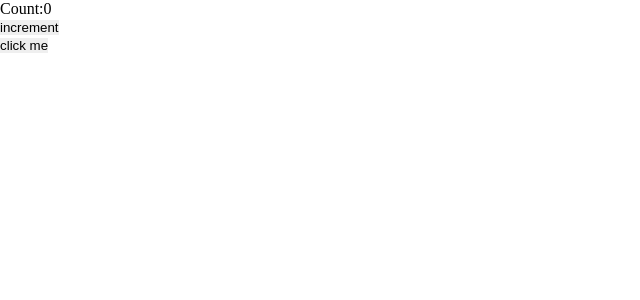
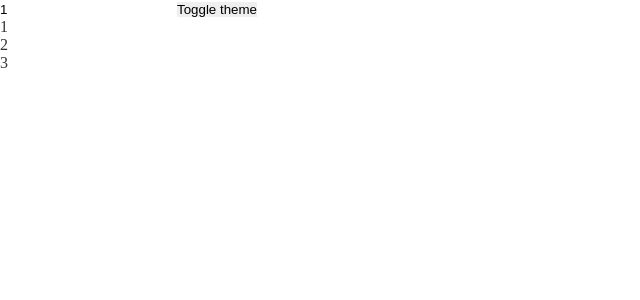
Before and after one commit to kamalrajms/vignesh, a React (Vite) app: page / in a window 1280 px wide. Shown: the top 300 px of the page, without its empty margins (0-640 px from the left). Built offline with nearby package versions, Linux system fonts and the light colour scheme.

Commit message:
useCallback

```diff
--- a/src/App.jsx
+++ b/src/App.jsx
@@ -1,23 +1,27 @@
-import React, {
-  useRef,
-  useState,
-  useEffect,
-  useReducer,
-  useCallback,
-} from "react";
+import React, { useState, useCallback } from "react";
 import Child from "./Child";
 
 export default function App() {
-  const [count, setcount] = useState(0);
-  const sayHello = useCallback(() => {
-    console.log("hello");
-  }, []);
+  const [number, setNumber] = useState(1);
+  const [dark, setDark] = useState(false);
 
+  const getItem = useCallback(() => {
+    return [number, number + 1, number + 2];
+  }, [number]);
+
+  const theme = {
+    backgroundColor: dark ? "#333" : "#fff",
+    color: dark ? "#fff" : "#333",
+  };
   return (
-    <>
-      <p>Count:{count}</p>
-      <button onClick={() => setcount(count + 1)}>increment</button>
-      <Child onClick={sayHello} />
-    </>
+    <div style={theme}>
+      <input
+        type="number"
+        value={number}
+        onChange={(e) => setNumber(parseInt(e.target.value))}
+      />
+      <button onClick={() => setDark(!dark)}>Toggle theme</button>
+      <Child getItem={getItem} />
+    </div>
   );
 }
--- a/src/Child.jsx
+++ b/src/Child.jsx
@@ -1,11 +1,16 @@
-import React from "react";
+import React, { useState, useEffect } from "react";
 
-export default function Child({ onclick }) {
-  console.log("child rendered");
-
+export default function Child({ getItem }) {
+  const [item, setitem] = useState([]);
+  useEffect(() => {
+    setitem(getItem());
+    console.log("updating item");
+  }, [getItem]);
   return (
     <div>
-      <button onClick={onclick}>click me</button>
+      {item.map((item) => (
+        <div key={item}> {item}</div>
+      ))}
     </div>
   );
 }
```
